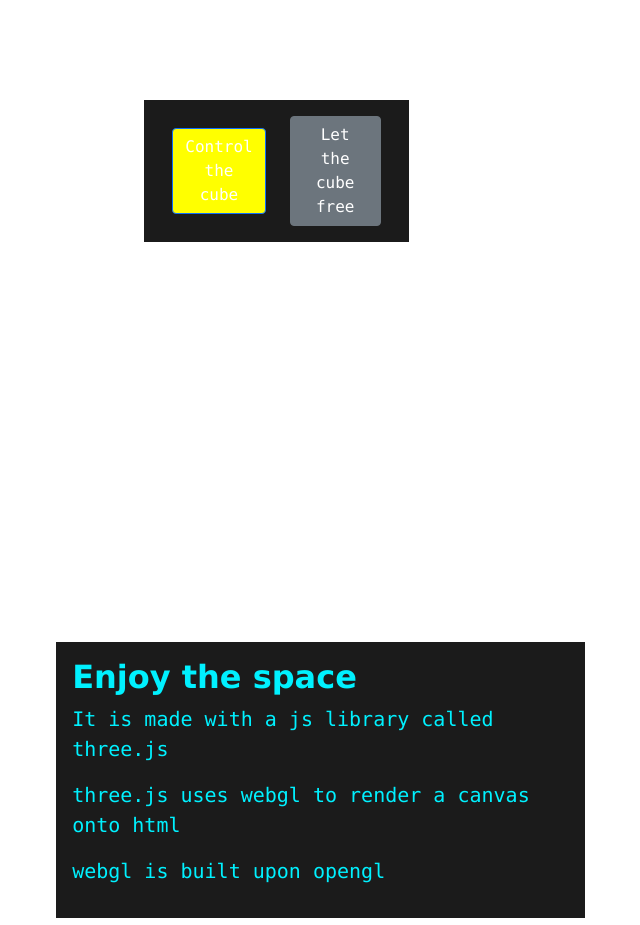
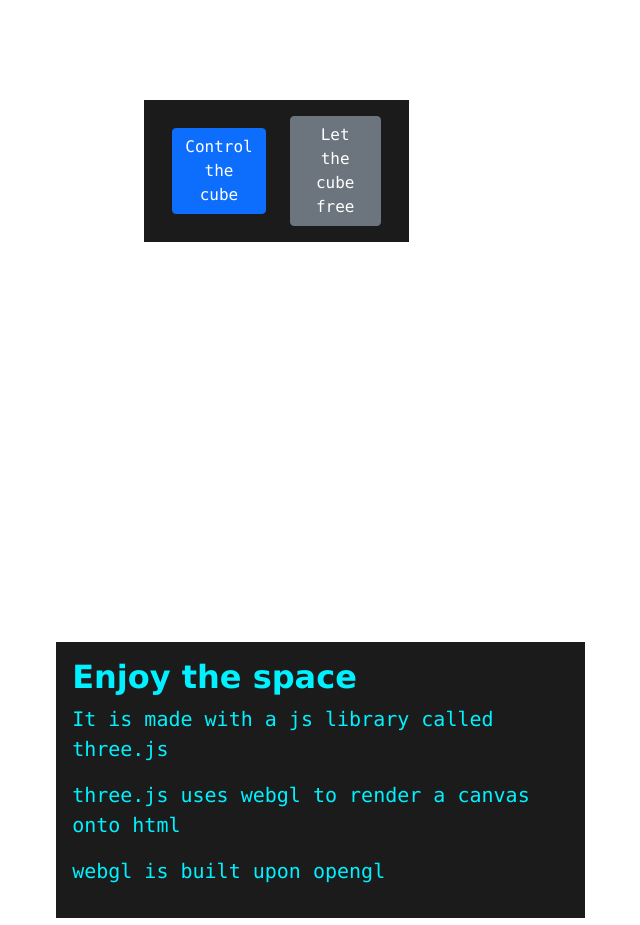
Before and after one commit to oskarkling/PortfolioWebsite, a website: page src/index.html in a window 1280 px wide. Shown: the part 1020-1945 px from the top of the page, without its empty margins (32-672 px from the left). Drawn offline with nearby package versions, Linux system fonts and the light colour scheme; a web font is replaced by a local one.

Commit message:
fixed bootstrap button color

```diff
--- a/src/css/style.css
+++ b/src/css/style.css
@@ -150,7 +150,3 @@ footer
     text-align: center;
 
 }
-
-.btn-primary, .btn-primary:hover, .btn-primary:active, .btn-primary:visited {
-    background-color: yellow !important;
-}
```
Also changed, not shown: dist/main.css, 1 other file.
